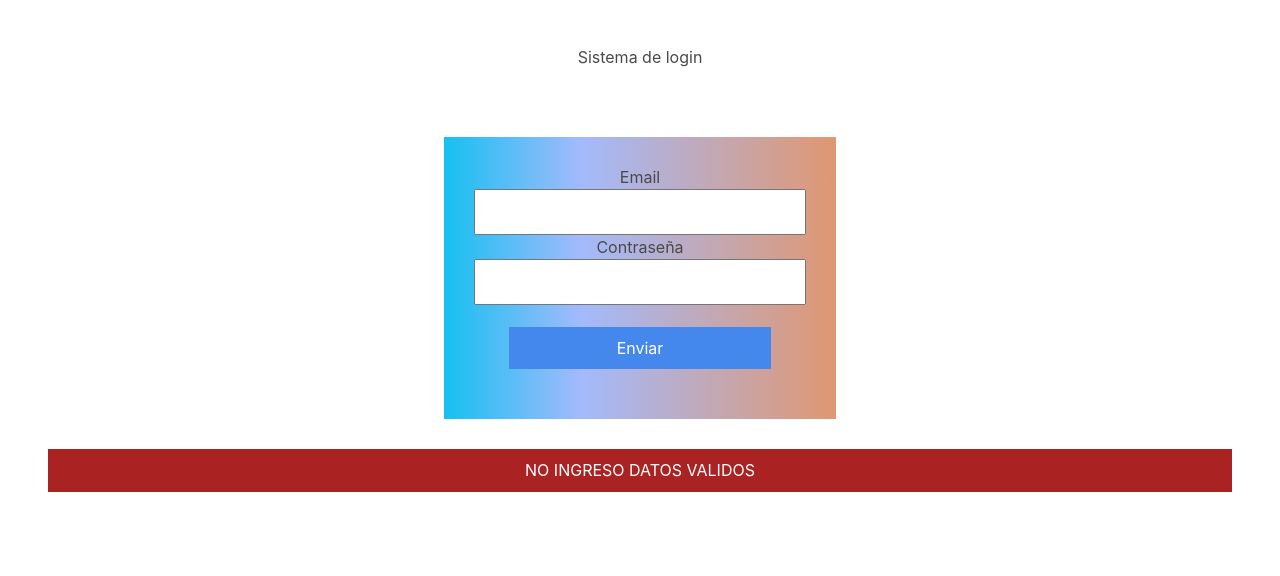
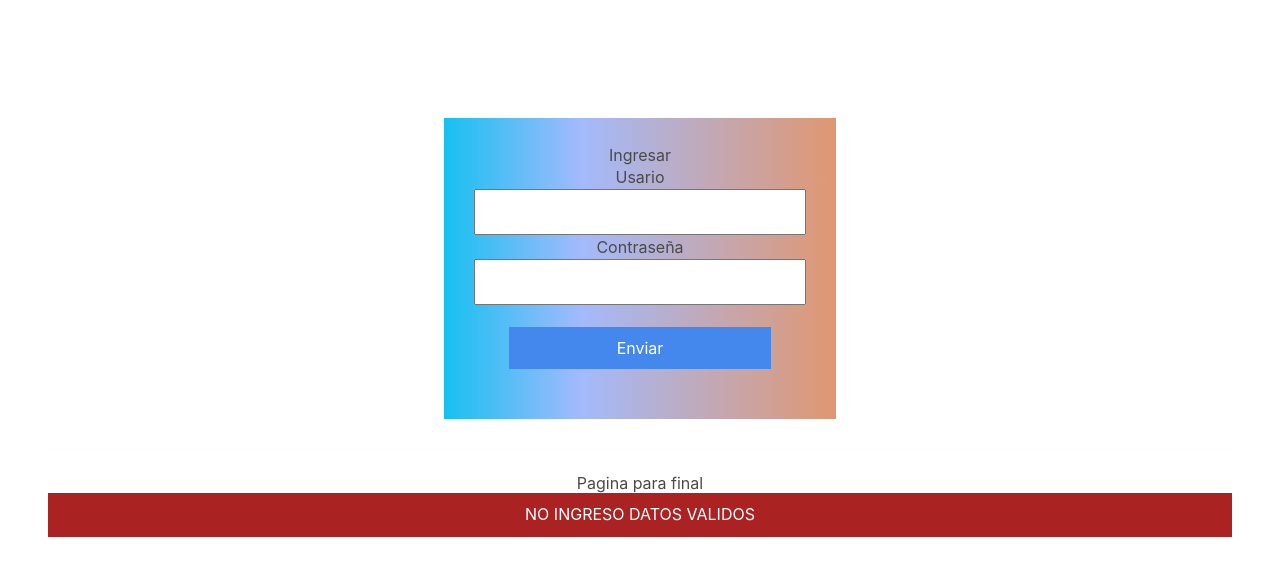
Before and after one commit to MauroConect/final, a PHP site: page /procesar_formulario.php in a window 1280 px wide. Shown: the part 72-648 px from the top of the page. Run offline with PHP 8.4, Linux system fonts and the light colour scheme; data that the repository does not hold is empty; some libraries are stand-ins or nearby versions.

Commit message:
modificaciones en las funciones, carrito de compras, estilos

```diff
--- a/css/estilos.css
+++ b/css/estilos.css
@@ -12,7 +12,7 @@ padding-top: 5px;
 
 
 
-        form {
+        .formulario {
             padding: 50px 20px;
             background: rgb(22,192,241);
             background: linear-gradient(90deg, rgba(22,192,241,1) 0%, rgba(163,186,252,1) 35%, rgba(224,151,113,1) 100%);
@@ -62,7 +62,7 @@ padding-top: 5px;
         }
 
 
-        h6 {
+        .titulo {
             text-align: center;
             padding: 12px;
             color: rgb(206, 203, 203);
--- a/login.php
+++ b/login.php
@@ -11,12 +11,12 @@
 
 
 
-		<div align="center" class="registro-box">
-		<h1>Sistema de login</h1>
+		<div align="center" class="formulario">
+		<h1 class="titulo">Ingresar</h1>
 		<form method="POST" action="procesar_formulario.php">
 
 
-			<label for="email">Email</label><br/>
+			<label for="email">Usario</label><br/>
 			<input type="text" name="usuario" required="required"><br/>
 
 			<label for="pass">Contraseña</label><br/>
@@ -25,5 +25,11 @@
 			<input type="submit" value="Enviar" />
 		</form>
 		</div>
+
+		<div>
+        <?php
+        include('includes/footer.php');
+        ?>
+    </div>
 	</body>
 </html>
--- a/ver_carrito.php
+++ b/ver_carrito.php
@@ -20,7 +20,7 @@ if (count($productos) <= 0) {
         <div class="hero-body">
             <div class="container">
                 <h1 class="title">
-                    Todavía no hay productos
+                    Todavía no hay productos, seleccione un destino!!
                 </h1>
                 <h2 class="subtitle">
                     Visita la tienda para agregar productos a tu carrito
@@ -40,7 +40,6 @@ if (count($productos) <= 0) {
                         <th>Descripción</th>
                         <th>Precio</th>
                         <th>Quitar</th>
-                        <th>cantidad</th>
                     </tr>
                 </thead>
                 <tbody>
@@ -64,7 +63,6 @@ if (count($productos) <= 0) {
                                 </form>
 
                             </td>
-                            <td><input action="guardarfecha.php" method="post" type="number" name="cantidad" id="compra"></td>
                         <?php } ?>
                         </tr>
                 </tbody>
@@ -92,6 +90,8 @@ calcularExtra();
 <div class="container-fluid px-1 px-sm-5 mx-auto">
     <div class="row d-flex justify-content-sm-center px-2">
         <form autocomplete="off" action="guardarfecha.php" method="post">
+        <td><input action="guardarfecha.php" method="post" type="number" name="cantidad1" placeholder="Ingrese cantidad de tickets adultos"></td>
+        <td><input action="guardarfecha.php" method="post" type="number" name="cantidad2" placeholder="ingrese cantidad de tickets para niños"></td>
             <div class="form-group row"> <input type="text" id="dp1" class="datepicker mr-2" placeholder="Ingrese la fecha que va a usar el certificado" name="date"><br> <button type="submit" class="btn btn-success">Guardar certificado y finalizar compra</button> </div>
         </form>
     </div>
```
Also changed, not shown: guardarfecha.php (+22 -2 lines), terminar_compra.php (+13 -1 lines), triangulo.php (deleted, +0 -24 lines).
